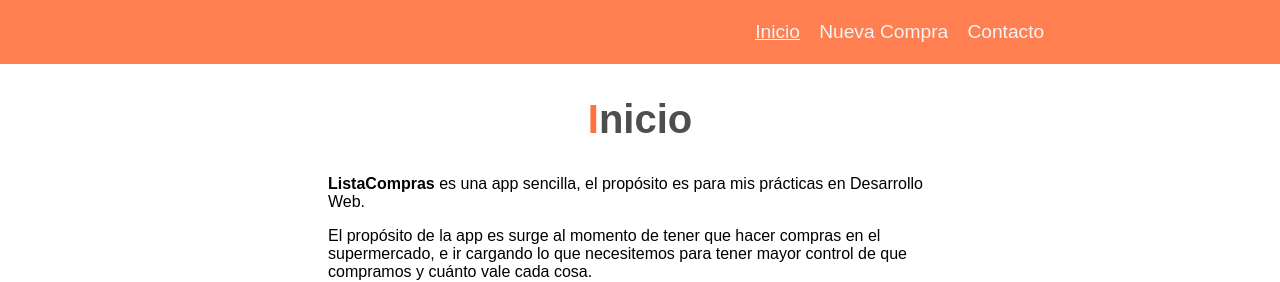
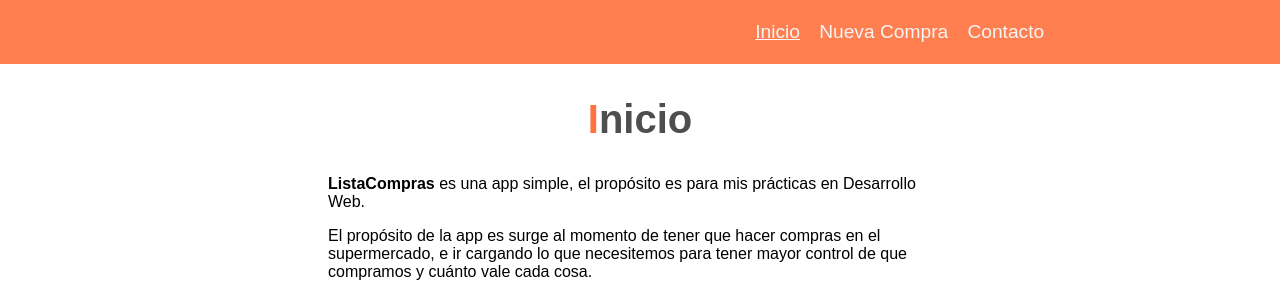
Before and after one commit to Cristian021195/compras, a React (Vite) app: page /inicio in a window 1280 px wide. Shown: the top 282 px of the page. Built offline with nearby package versions, Linux system fonts and the light colour scheme.

Commit message:
prueba boton actualizar

```diff
--- a/src/Pages/Inicio.tsx
+++ b/src/Pages/Inicio.tsx
@@ -20,7 +20,7 @@ export const Inicio = ({runner, setRunner, font,setFont}:IRouter) => {
     <section style={{textAlign:'center'}} className='pop-up' id='detector'>
         <h1>Inicio</h1>
         <div style={{textAlign:'start', margin:'2em auto'}} className='col-6'>
-          <p><b>ListaCompras</b> es una app sencilla, el propósito es para mis prácticas en Desarrollo Web.</p>
+          <p><b>ListaCompras</b> es una app simple, el propósito es para mis prácticas en Desarrollo Web.</p>
           <p>El propósito de la app es surge al momento de tener que hacer compras en el supermercado, e ir cargando lo que necesitemos para tener mayor control de que compramos y cuánto vale cada cosa.</p>
           <br />
           <article className='d-flex justify-content-center'>
```
